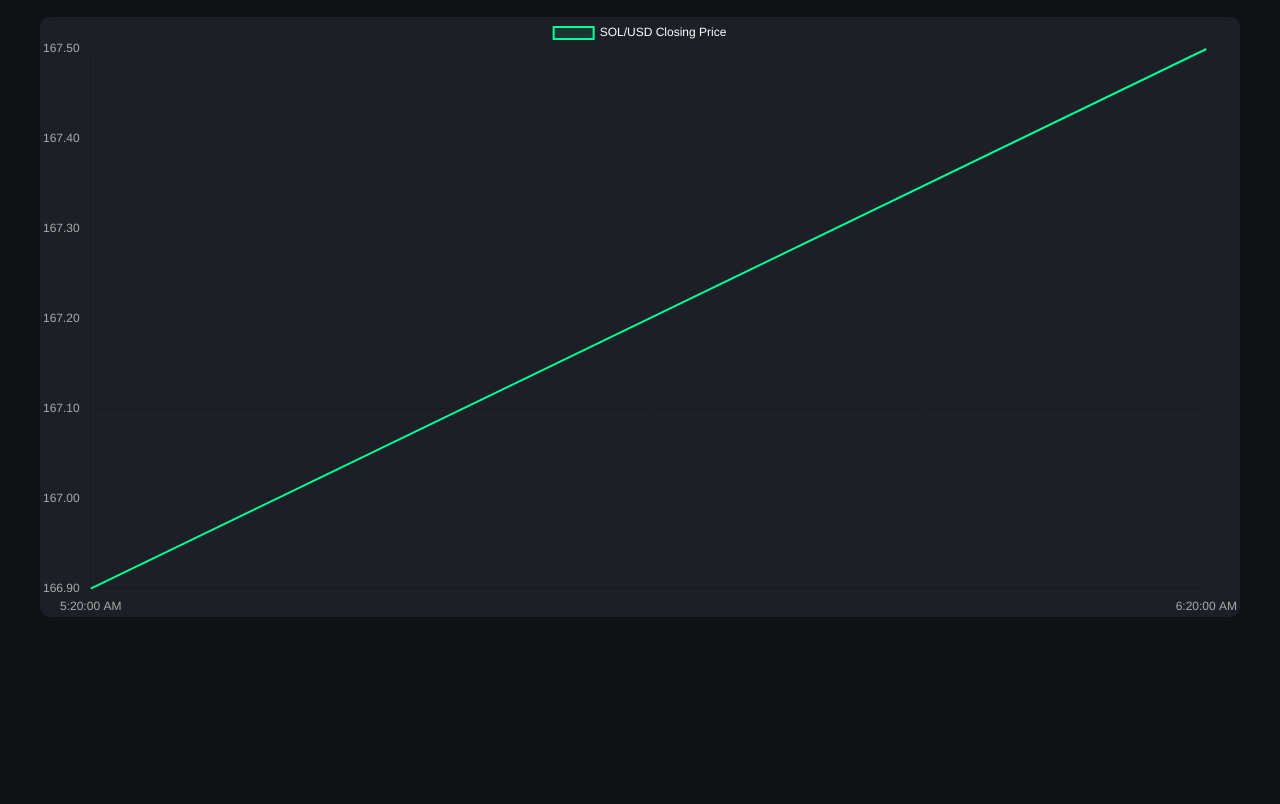
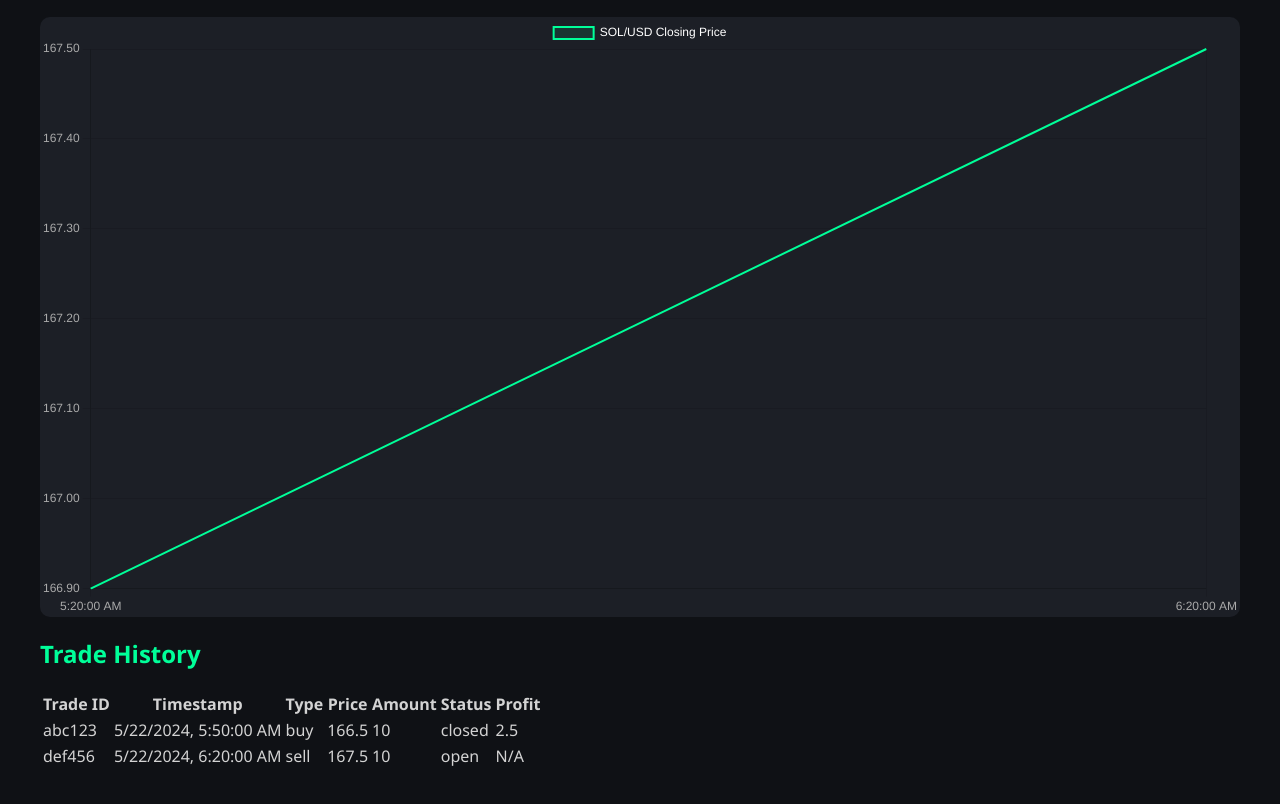
Before and after one commit to haakonwebb/haakonwebb.github.io, a plain HTML site: page index.html in a window 1280 px wide. Shown: the part 162-966 px from the top of the page. Before the commit the page ends 819 px from the top, so only its background shows below. Drawn offline with nearby package versions, Linux system fonts and the light colour scheme.

Commit message:
feat: add trade history table and chart integration based on Freqtrade UI

```diff
--- a/index.html
+++ b/index.html
@@ -18,6 +18,23 @@
   <h2>Solana Price Chart</h2>
   <canvas id="priceChart" width="800" height="400"></canvas>
 
+  <h2>Trade History</h2>
+<table id="trade-table">
+  <thead>
+    <tr>
+      <th>Trade ID</th>
+      <th>Timestamp</th>
+      <th>Type</th>
+      <th>Price</th>
+      <th>Amount</th>
+      <th>Status</th>
+      <th>Profit</th>
+    </tr>
+  </thead>
+  <tbody></tbody>
+</table>
+
+
   <!-- JS logic should be loaded last, after the HTML elements -->
   <script src="js/dashboard.js" defer></script>
 </body>
--- a/js/dashboard.js
+++ b/js/dashboard.js
@@ -33,6 +33,50 @@ async function loadChart() {
 
   loadChart();
 
+  fetch('trades.json')
+  .then(response => response.json())
+  .then(trades => {
+    const tbody = document.querySelector('#trade-table tbody');
+    trades.forEach(trade => {
+      const row = document.createElement('tr');
+      row.innerHTML = `
+        <td>${trade.trade_id}</td>
+        <td>${new Date(trade.timestamp * 1000).toLocaleString()}</td>
+        <td>${trade.type}</td>
+        <td>${trade.price}</td>
+        <td>${trade.amount}</td>
+        <td>${trade.status}</td>
+        <td>${trade.profit !== null ? trade.profit : 'N/A'}</td>
+      `;
+      tbody.appendChild(row);
+    });
+  });
+
+
+  fetch('trades.json')
+  .then(response => response.json())
+  .then(trades => {
+    // Assuming you have your chart instance as 'priceChart'
+    trades.forEach(trade => {
+      const annotation = {
+        type: 'line',
+        mode: 'vertical',
+        scaleID: 'x-axis-0',
+        value: new Date(trade.timestamp * 1000),
+        borderColor: trade.type === 'buy' ? 'green' : 'red',
+        borderWidth: 2,
+        label: {
+          content: `${trade.type.toUpperCase()} @ ${trade.price}`,
+          enabled: true,
+          position: 'top'
+        }
+      };
+      priceChart.options.annotation.annotations.push(annotation);
+    });
+    priceChart.update();
+  });
+
+
 
   setInterval(() => {
     location.reload(); // refresh the page every 5 minutes
--- a/trades.json
+++ b/trades.json
@@ -1,12 +1,22 @@
 [
   {
-    "timestamp": "2025-05-22T10:00:00Z",
-    "action": "BUY",
-    "price": 165.32
+    "trade_id": "abc123",
+    "timestamp": 1716357000,
+    "type": "buy",
+    "price": 166.5,
+    "amount": 10,
+    "pair": "SOL/USD",
+    "status": "closed",
+    "profit": 2.5
   },
   {
-    "timestamp": "2025-05-22T10:30:00Z",
-    "action": "SELL",
-    "price": 169.15
+    "trade_id": "def456",
+    "timestamp": 1716358800,
+    "type": "sell",
+    "price": 167.5,
+    "amount": 10,
+    "pair": "SOL/USD",
+    "status": "open",
+    "profit": null
   }
 ]
```
Also changed, not shown: ohlc.json (line endings or trailing spaces).
